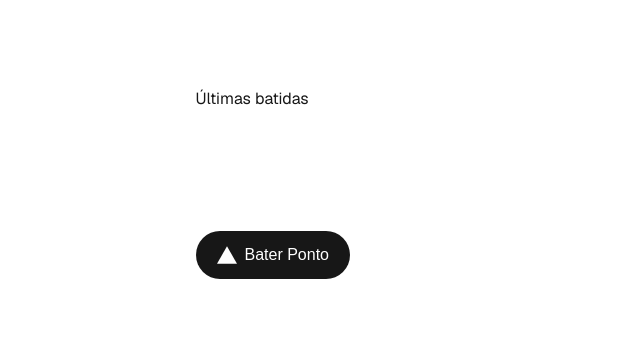
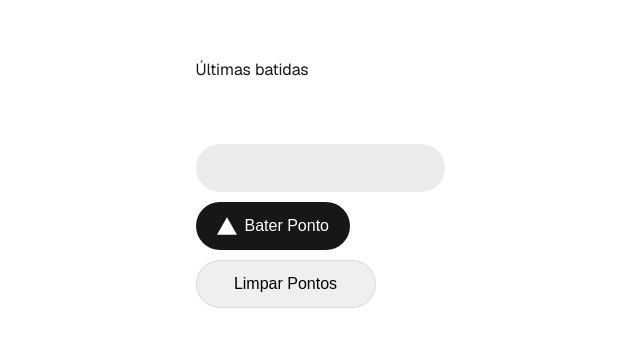
Before and after one commit to guilhermenicolini/batida-online, a Next.js app: page / in a window 1280 px wide. Shown: the part 212-558 px from the top of the page, without its empty margins (320-960 px from the left). Built offline with nearby package versions, Linux system fonts and the light colour scheme.

Commit message:
feat: save on local storage

```diff
--- a/src/app/page.js
+++ b/src/app/page.js
@@ -2,30 +2,30 @@
 import Image from "next/image";
 import styles from "./page.module.css";
 import { add } from "./action";
-import { useState } from "react";
+import { useState, useEffect } from "react";
 import { useForm } from "react-hook-form";
 
 export default function Home() {
-  const { register, handleSubmit } = useForm();
+  const { register, handleSubmit, reset } = useForm();
 
   const [data, setData] = useState({
     message: "",
     items: [],
   });
 
+  useEffect(() => {
+    const items = JSON.parse(localStorage.getItem("items") ?? "[]");
+    setData({ ...data, items });
+  }, []);
+
   const submit = async (formData) => {
     setData({ ...data, message: "" });
     const result = await add(formData);
 
-    setData({ ...data, message: result.message });
-
     if (result.ok) {
       const now = new Date();
-      setData({
-        ...data,
-        items: [
-          ...data.items,
-          {
+      let items = data.items;
+      items.push({
         key: now.valueOf(),
         value: `${now.getDate().toString().padStart(2, "0")}/${(
           now.getMonth() + 1
@@ -34,21 +34,33 @@ export default function Home() {
           .padStart(2, "0")}/${now.getFullYear()} ${now
           .getHours()
           .toString()
-              .padStart(2, "0")}:${now
-              .getMinutes()
-              .toString()
-              .padStart(2, "0")}`,
-          },
-        ],
+          .padStart(2, "0")}:${now.getMinutes().toString().padStart(2, "0")}`,
       });
+
+      items = items.reverse().slice(0, 6);
+
+      setData({
+        ...data,
+        message: result.message,
+        items,
+      });
+      localStorage.setItem("items", JSON.stringify(items));
+    } else {
+      setData({ ...data, message: result.message });
     }
+    reset();
+  };
+
+  const clear = async () => {
+    setData({ ...data, items: [] });
+    localStorage.setItem("items", JSON.stringify([]));
   };
 
   return (
     <div className={styles.page}>
       <main className={styles.main}>
         Últimas batidas
-        <ol>
+        <ol reversed>
           {data.items.map((item) => (
             <li key={item.key}>{item.value}</li>
           ))}
@@ -66,6 +78,13 @@ export default function Home() {
               />
               Bater Ponto
             </button>
+            <button
+              className={styles.secondary}
+              type="button"
+              onClick={() => clear()}
+            >
+              Limpar Pontos
+            </button>
             <p aria-live="polite">{data?.message}</p>
           </form>
         </div>
--- a/src/app/page.module.css
+++ b/src/app/page.module.css
@@ -62,6 +62,11 @@
 }
 
 .ctas input {
+  margin-bottom: 10px;
+  background-color: var(--gray-alpha-200);
+}
+
+.ctas button {
   margin-bottom: 10px;
 }
 
```
Lines whose indentation alone changed are shown as unchanged.
